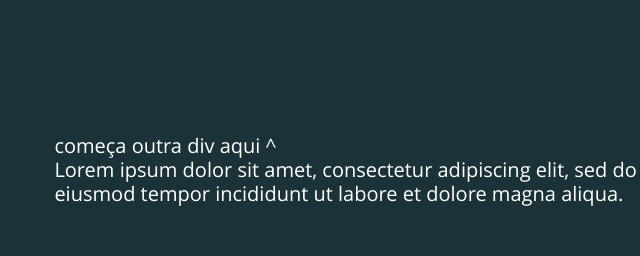
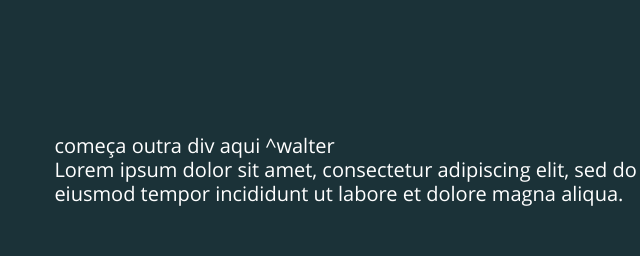
Before and after one commit to rodrigx16/Ceos, a plain HTML site: page index.html in a window 1280 px wide. Shown: the part 1840-2096 px from the top of the page, 368-1008 px from the left. Drawn offline with Linux system fonts and the light colour scheme.

Commit message:
Update index.html

```diff
--- a/index.html
+++ b/index.html
@@ -49,8 +49,18 @@
               <br> <br>
               <br>
               <div id="faixa1">
-              <h5>começa outra div aqui ^<br>Lorem ipsum dolor sit amet, consectetur adipiscing elit, sed do<br> eiusmod tempor incididunt ut labore et dolore magna aliqua.<h5>
-              <!--img src="img/IA.png" id="icon2"-->
+              <h5>começa outra div aqui ^walter<br>Lorem ipsum dolor sit amet, consectetur adipiscing elit, sed do<br> eiusmod tempor incididunt ut labore et dolore magna aliqua.<h5>
+
+
+                <!--
+                imagem da segunda div
+
+                img src="img/IA.png" id="icon2"
+
+
+              -->
+
+
               </div>
  </body>
 </html>
```
